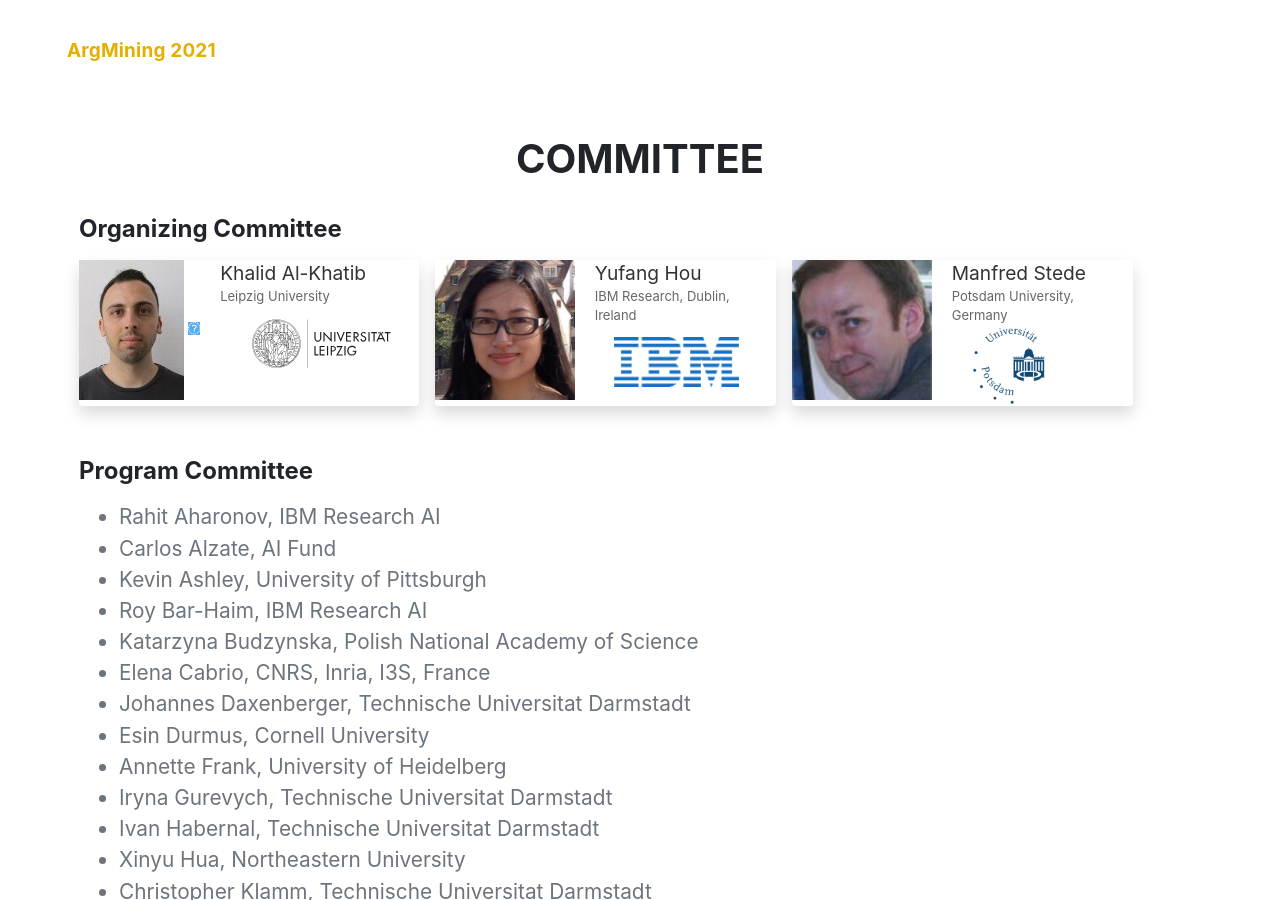
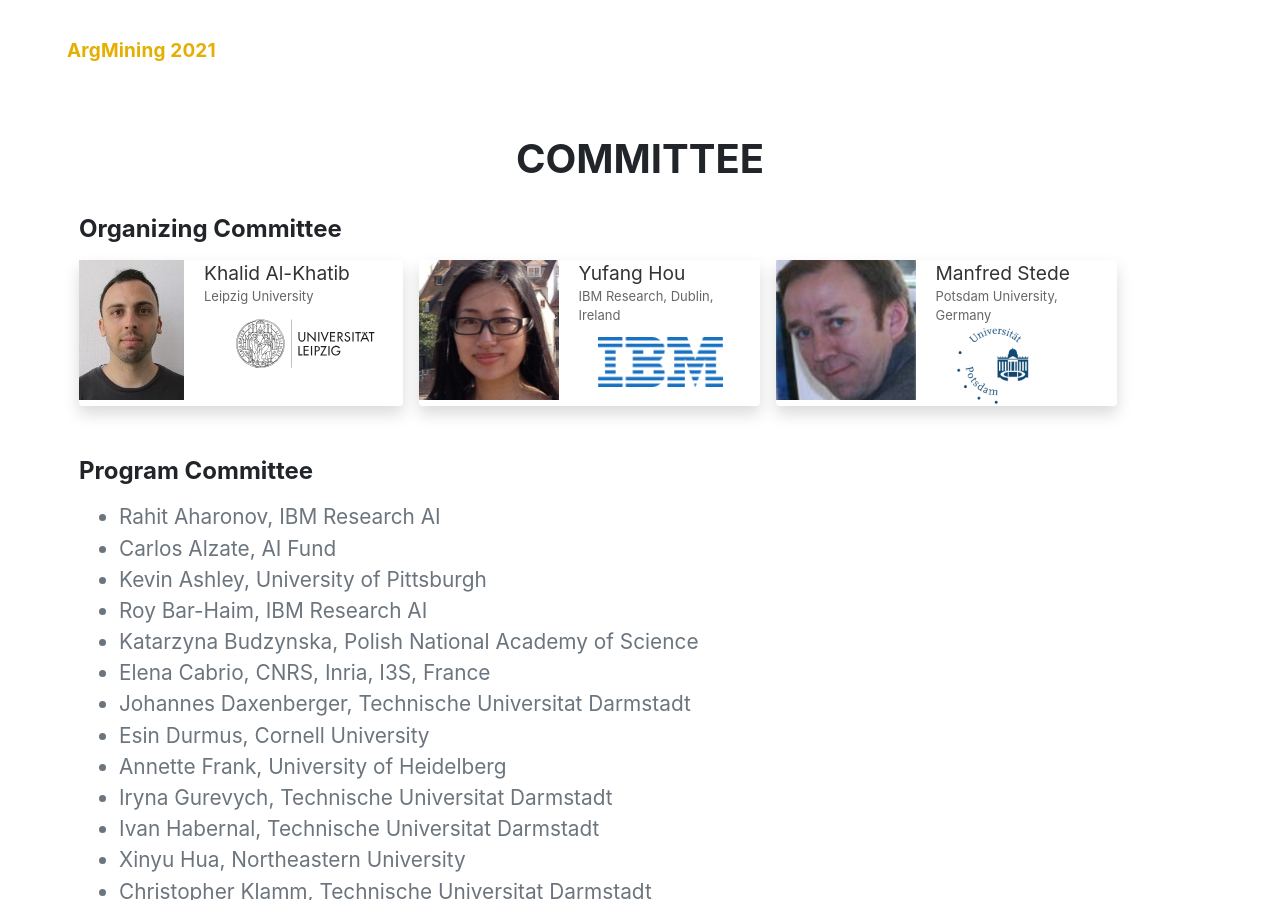
Before and after one commit to argmining2021/argmining2021.github.io, a Jekyll site: the page built from index.html, in a window 1280 px wide and 900 px high, scrolled down 4693 px. Built offline with Jekyll 4.4.1, drawn with Linux system fonts in a browser that asks for light colours; nearby versions of some CDN libraries; some web fonts are replaced.

Commit message:
Update committee.html

```diff
--- a/_includes/sections/committee.html
+++ b/_includes/sections/committee.html
@@ -15,12 +15,11 @@
         </div>
 
 <div class="row mr-0 ml-0 ">
-  <link rel="stylesheet" href="https://cdnjs.cloudflare.com/ajax/libs/font-awesome/4.7.0/css/font-awesome.min.css">
     <div class="card border-0 shadow  bg-white rounded col-auto mr-3 p-0 mb-3"  >
         <div class="row">
             <div class="col-auto">
                 <img src="img/people/alkhatib.jpg" class="" alt="">
-               <a href="https://twitter.com/khalid_ikh" class="fa fa-twitter" style="background: #55ACEE;color: white;"></a>
+                <a href="https://www.uni-weimar.de/en/media/chairs/computer-science-department/webis/people/alkhatib/" class="stretched-link"></a>
 
 
             </div>
```
